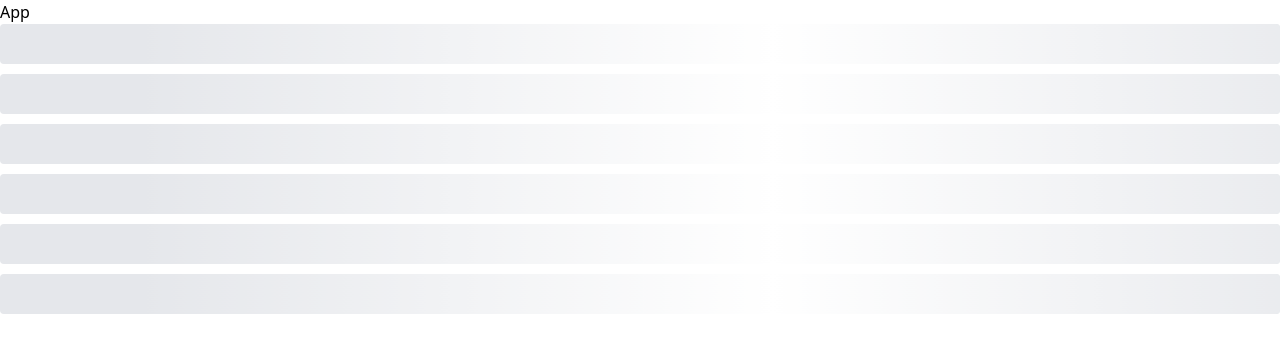
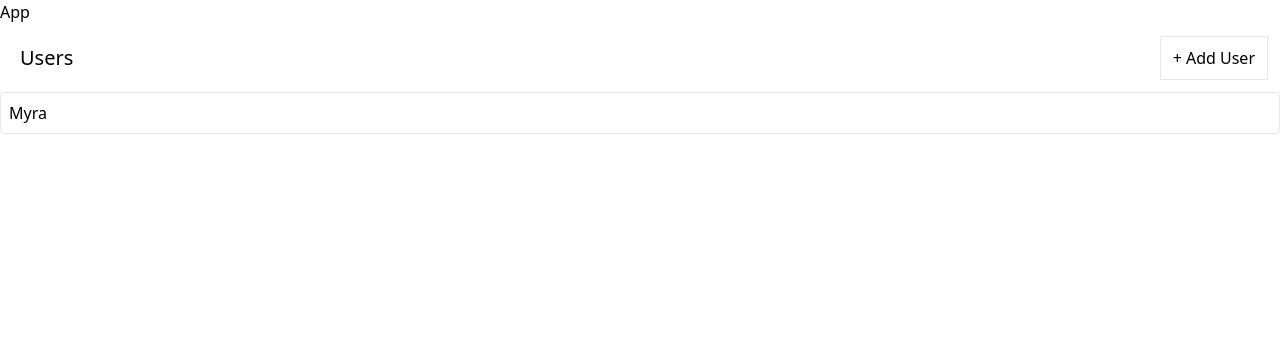
Before and after one commit to kuladeepperumalla/photo-albums-app, a React (Create React App) app: page / in a window 1280 px wide. Shown: the top 352 px of the page. Built offline with nearby package versions, Linux system fonts and the light colour scheme; data requests are answered from the project's data file.

Commit message:
commit #6

```diff
--- a/src/components/UsersList.js
+++ b/src/components/UsersList.js
@@ -1,6 +1,7 @@
 import { useEffect } from "react";
 import { useDispatch, useSelector } from "react-redux";
-import { fetchUsers } from "../store";
+import { addUser, fetchUsers } from "../store";
+import Button from './Button'
 import Skeleton from "./Skeleton";
 
 function UsersList() {
@@ -13,6 +14,10 @@
     dispatch(fetchUsers());
   }, [dispatch]);
 
+  const handleUserAdd = () => {
+    dispatch(addUser())
+  }
+
   if (isLoading) {
     return <Skeleton times={6} className="h-10 w-full" />;
   }
@@ -20,7 +25,23 @@
     return <div>error!!!</div>;
   }
 
-  return <div>{data.length}</div>;
+  const renderedUsers = data.map((user) => {
+    return <div key={user.id} className="mb-2 border rounded">
+        <div className="flex p-2 justify-between items-center cursor-pointer">
+            {user.name}
+        </div>
+    </div>
+  })
+
+  return (
+    <div>
+      <div className="flex flex-row justify-between m-3">
+          <h1 className="m-2 text-xl">Users</h1>
+          <Button onClick={handleUserAdd}>+ Add User</Button>
+      </div>
+      {renderedUsers}
+    </div>
+  );
 }
 
 export default UsersList;
--- a/src/store/index.js
+++ b/src/store/index.js
@@ -7,4 +7,5 @@
     }
 });
 
-export * from './thunks/fetchUsers'
+export * from './thunks/fetchUsers';
+export * from './thunks/addUser';
--- a/src/store/slices/UsersSlice.js
+++ b/src/store/slices/UsersSlice.js
@@ -1,5 +1,6 @@
 import {createSlice} from '@reduxjs/toolkit'
 import { fetchUsers } from '../thunks/fetchUsers';
+import { addUser } from '../thunks/addUser';
 
 const usersSlice = createSlice({
     name:"users",
@@ -25,6 +26,18 @@
             state.error = action.error;
         });
 
+        builder.addCase(addUser.pending, (state, action) => {
+            state.isLoading = true;
+
+        });
+        builder.addCase(addUser.fulfilled, (state, action) => {
+            state.isLoading = false;
+            state.data.push(action.payload);
+        });
+        builder.addCase(addUser.rejected, (state, action) => {
+            state.error = action.error
+        });
+
     }
 })
 
--- /dev/null
+++ b/src/store/thunks/addUser.js
@@ -0,0 +1,12 @@
+import { createAsyncThunk } from "@reduxjs/toolkit";
+import axios from "axios";
+import { faker } from "@faker-js/faker";
+
+const addUser = createAsyncThunk('users/add', async () => {
+    const response = await axios.post('http://localhost:3005/users', {
+        name: faker.name.fullName()
+    });
+    return response.data
+});
+
+export  {addUser};
--- a/src/store/thunks/fetchUsers.js
+++ b/src/store/thunks/fetchUsers.js
@@ -3,7 +3,7 @@
 
 const fetchUsers = createAsyncThunk('users/fetch', async()=>{
     const response = await axios.get('http://localhost:3005/users');
-    await pause(10000)
+    await pause(1000)
     return response.data
 });
 
```
Also changed, not shown: db.json (+9 -3 lines).
